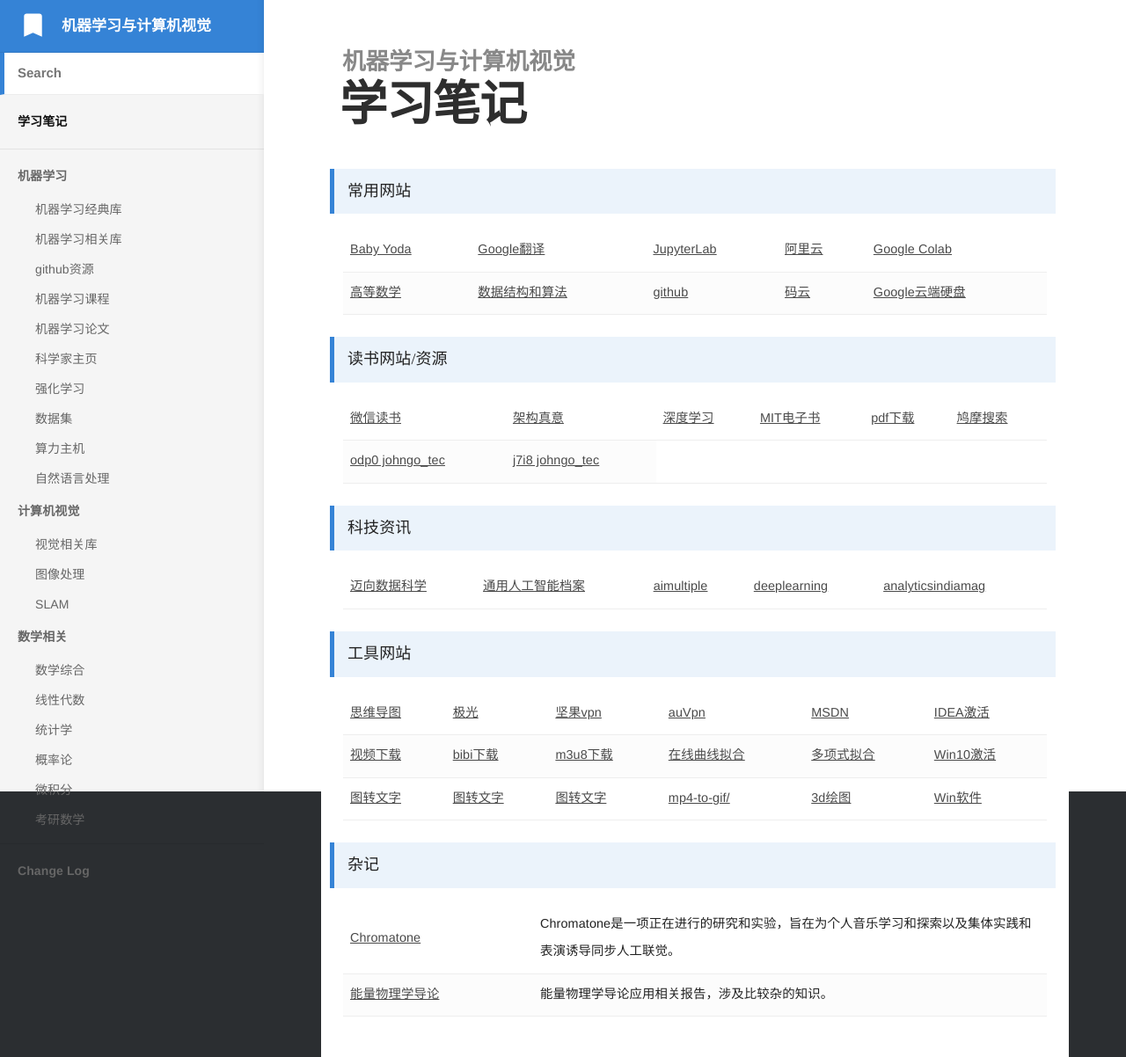
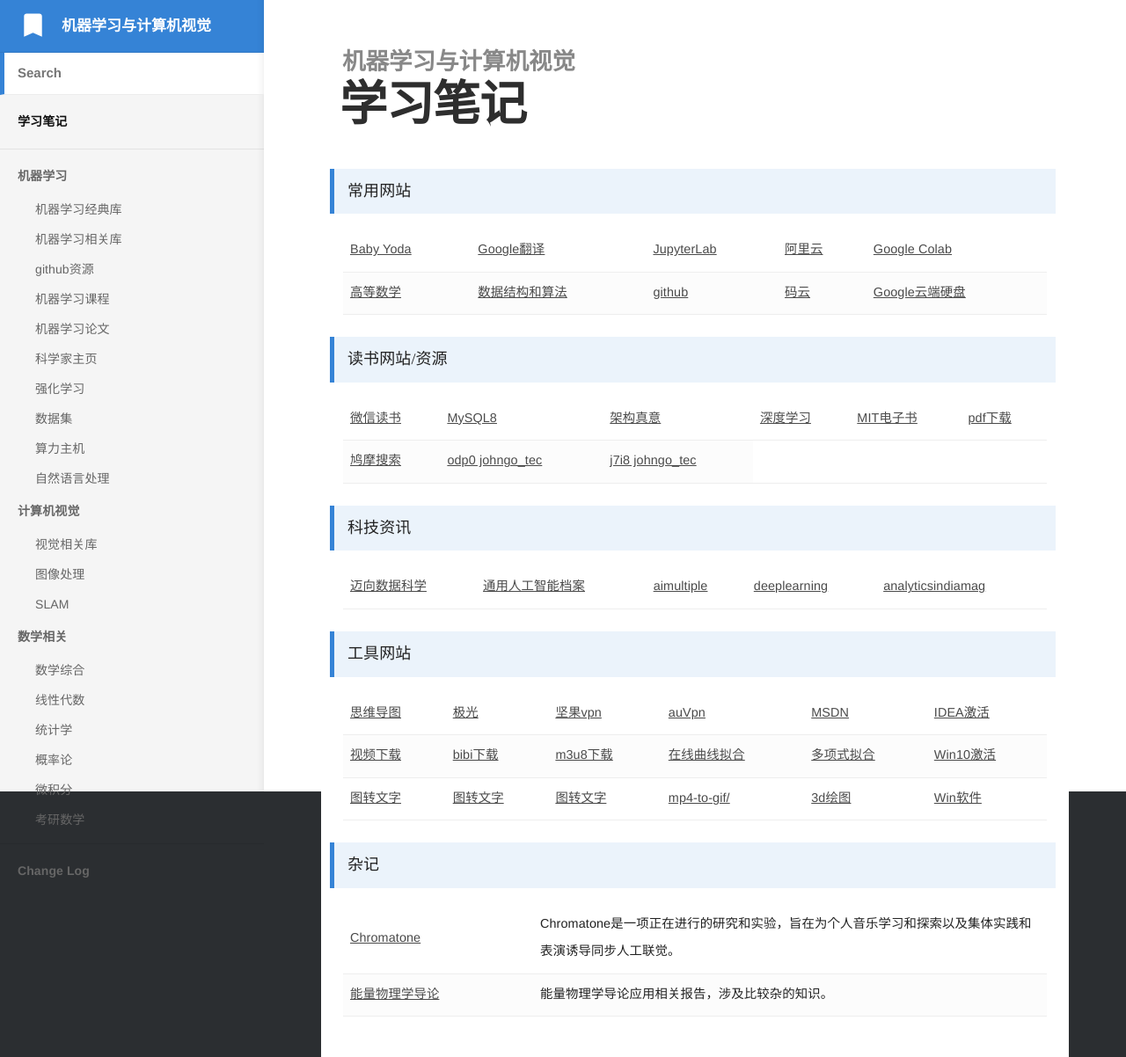
Before and after one commit to bashendixie/Machine_Learning_Notes, a Jekyll site: the page built from index.md, in a window 1280 px wide. Shown: the whole page at 88% size. Built offline with Jekyll 4.4.1, drawn with Linux system fonts in a browser that asks for light colours; some web fonts are replaced.

Commit message:
no message

```diff
--- a/index.md
+++ b/index.md
@@ -52,6 +52,9 @@
 				<a href="https://weread.qq.com/" target="_blank">微信读书</a>
 			</td>
 			<td>
+				<a href="https://weread.qq.com/web/reader/45b32df07195029145b66f4kc81322c012c81e728d9d180" target="_blank">MySQL8</a>
+			</td>
+			<td>
 				<a href="https://e-m.jd.com/static/read/dist/index.html?ebookId=30727974&name=%E6%9E%B6%E6%9E%84%E7%9C%9F%E6%84%8F%EF%BC%9A%E4%BC%81%E4%B8%9A%E7%BA%A7%E5%BA%94%E7%94%A8%E6%9E%B6%E6%9E%84%E8%AE%BE%E8%AE%A1%E6%96%B9%E6%B3%95%E8%AE%BA%E4%B8%8E%E5%AE%9E%E8%B7%B5" target="_blank">架构真意</a>
 			</td>
 			<td>
@@ -63,11 +66,12 @@
 			<td>
 				<a href="http://www.java1234.com/a/javabook/javabase/" target="_blank">pdf下载</a>
 			</td>
+
+		</tr>
+		<tr>
 			<td>
 				<a href="https://www.jiumodiary.com/" target="_blank">鸠摩搜索</a>
 			</td>
-		</tr>
-		<tr>
 			<td>
 				<a href="https://pan.baidu.com/share/init?surl=oTJjTkxK0PuV2nRExq1wcA" target="_blank">odp0 johngo_tec</a>
 			</td>
```
